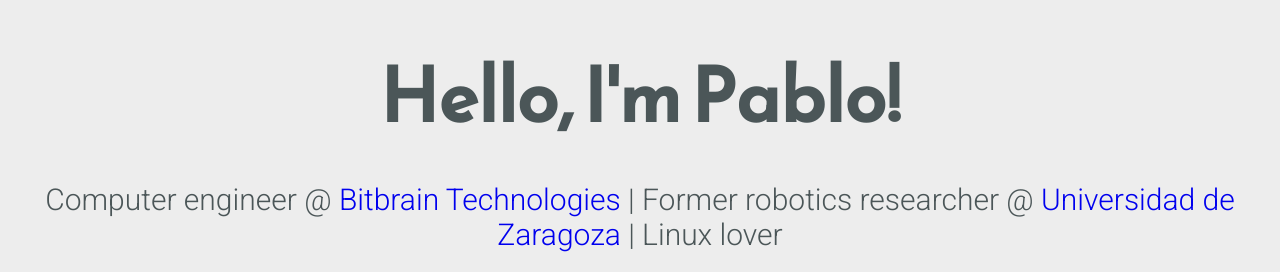
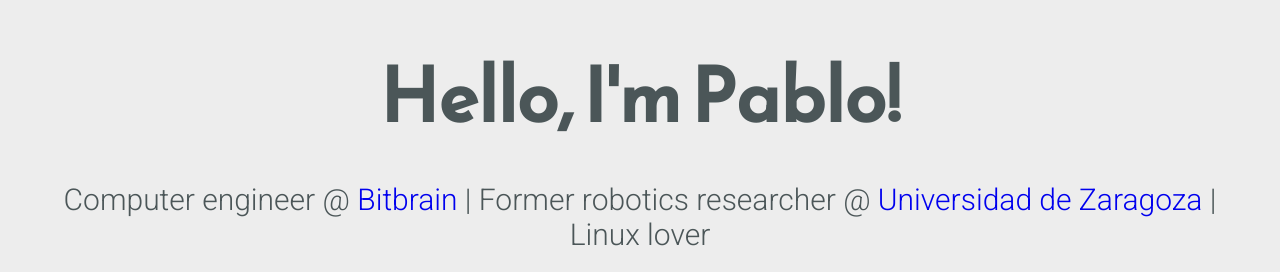
Before and after one commit to purcola/purcola.github.io, a plain HTML site: page index.html in a window 1280 px wide. Shown: the part 200-472 px from the top of the page. Drawn offline with Linux system fonts and the light colour scheme.

Commit message:
Updated bitbrain link

```diff
--- a/index.html
+++ b/index.html
@@ -26,7 +26,7 @@
 <body>
 	<main>
 		<div class="intro">Hello, I'm Pablo!</div>
-		<div class="tagline">Computer engineer @ <a href="https://www.bitbrain.tech">Bitbrain Technologies</a> | Former robotics researcher @ <a href="http://robots.unizar.es/">Universidad de Zaragoza</a> | Linux lover</div>
+		<div class="tagline">Computer engineer @ <a href="https://www.bitbrain.com">Bitbrain</a> | Former robotics researcher @ <a href="http://robots.unizar.es/">Universidad de Zaragoza</a> | Linux lover</div>
 		<!-- Find your icons from here - https://fontawesome.com/icons?d=gallery&s=brands -->
 		<div class="icons-social">
 			<a target="_blank" href="https://github.com/purcola"><i class="fab fa-github"></i></a>
```
